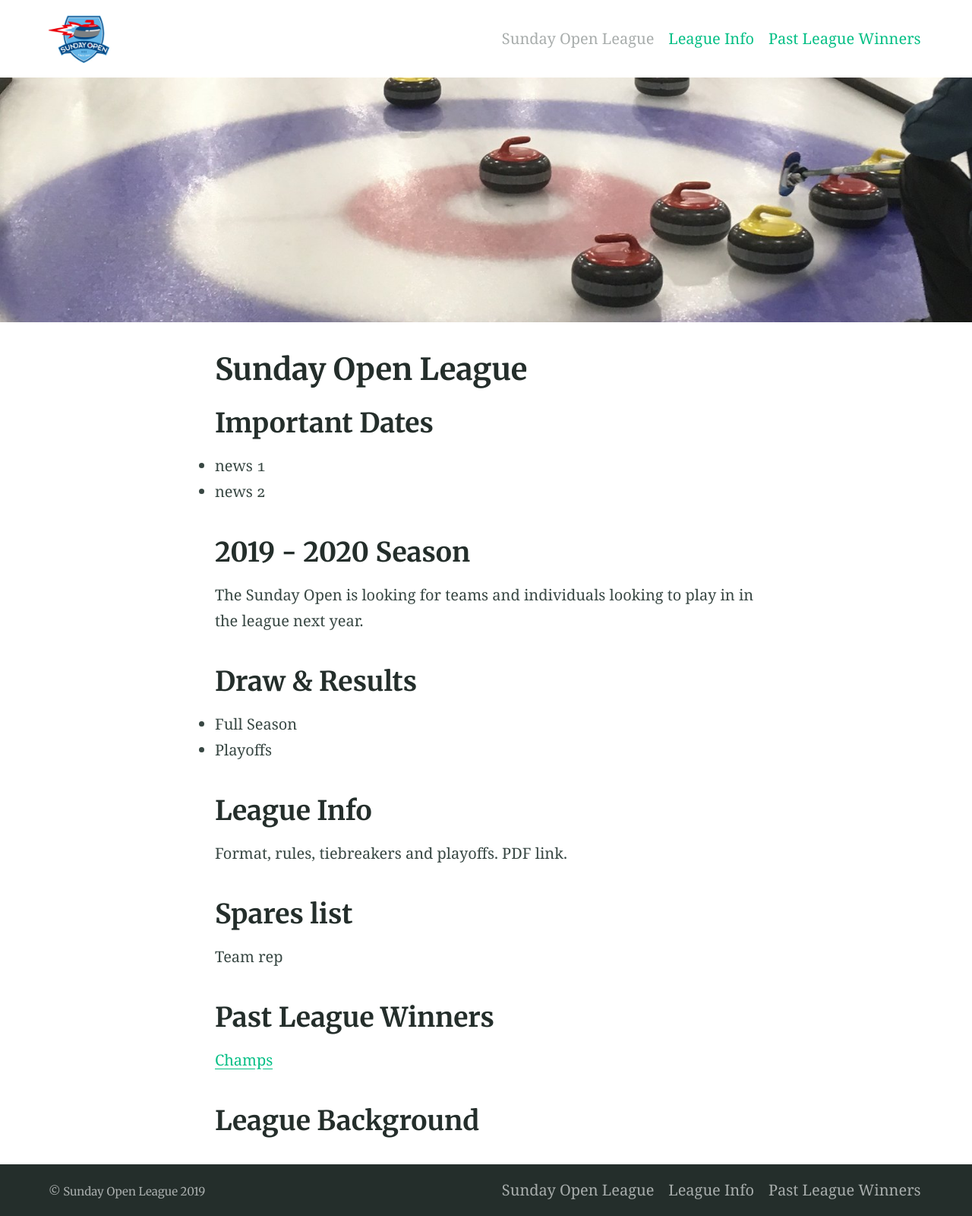
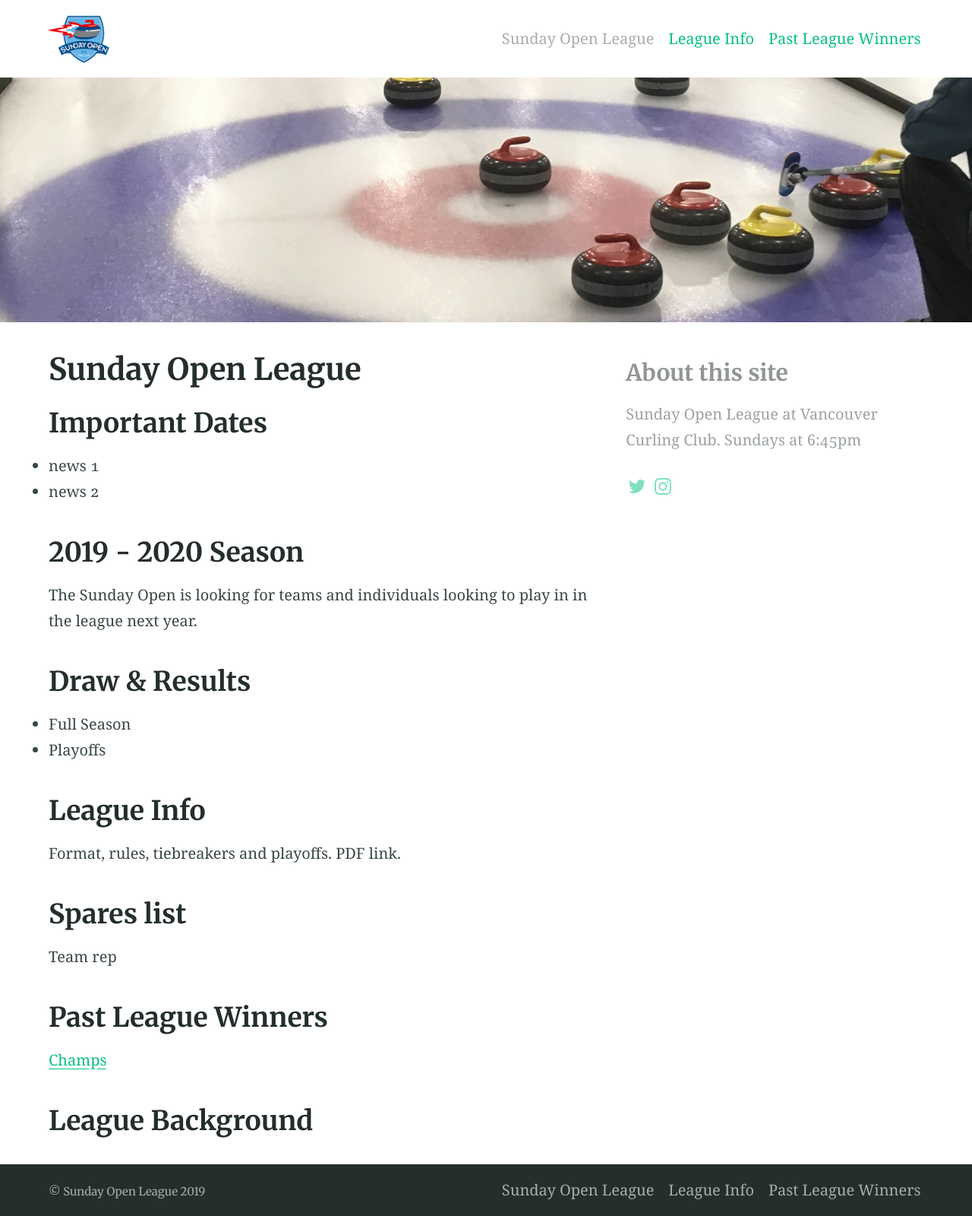
Before and after one commit to adsgray/testsite, a Jekyll site: the page built from index.md, in a window 1280 px wide. Shown: the whole page at 76% size. Built offline with Jekyll 4.4.1, drawn with Linux system fonts in a browser that asks for light colours; part of the change alters nothing that is shown.

Commit message:
nav social

```diff
--- a/_config.yml
+++ b/_config.yml
@@ -11,3 +11,7 @@ markdown: kramdown
 logo: "/assets/sundayopenlogo.jpg" # Site logo, also used in jekyll-seo-tag
 url: "https://vccsundayopen.club" # Site url, also used in jekyll-seo-tag
 css_inline: true # Will insert all styles into a single <style> block in the <head> element and remove the style <link> reference
+
+social_links: # Appears in sidebar. Set the urls then uncomment and comment out as desired
+  Twitter: https://twitter.com/vccsundayopen
+  Instagram: https://instagram.com/vccsundayopen
--- a/index.md
+++ b/index.md
@@ -3,6 +3,7 @@ title: Sunday Open League
 description: Sundays at 6:45pm @ Vancouver Curling Club
 feature_image: "assets/sundayopenbanner.jpeg"
 layout: page
+aside: true
 ---
 ## Important Dates
 * news 1
```
